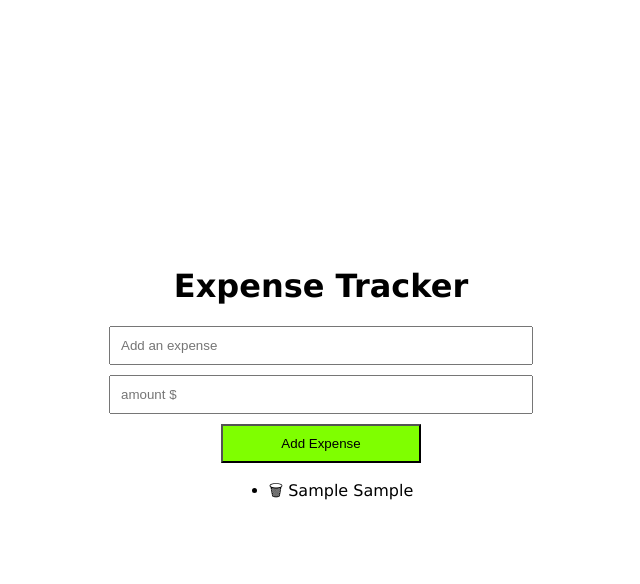
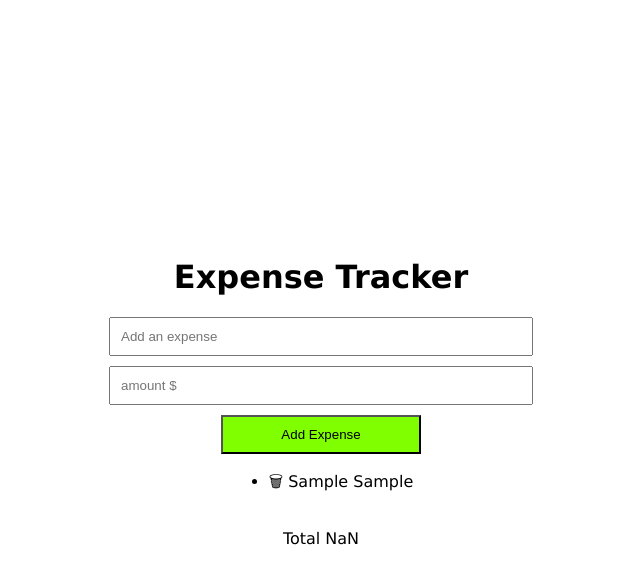
Before and after one commit to Cheaito-Hadi/Expense-Tracker, a plain HTML site: page index.html in a window 1280 px wide. Both pictures are taken after typing "Sample", "Sample" into the empty fields and a click on the button "Add Expense". Shown: the whole page, without its empty margins (319-959 px from the left). Drawn offline with nearby package versions, Linux system fonts and the light colour scheme.

Commit message:
Adding total

```diff
--- a/index.html
+++ b/index.html
@@ -22,7 +22,7 @@
         </div>
         <ul id="expense-list">
         </ul>
-        <p ></p>
+        <p id="total-expense"></p>
     </div>
     <script src="/Expense-Tracker/index.js"></script>
 </body>
--- a/index.js
+++ b/index.js
@@ -1,6 +1,8 @@
 const expenseInput = $("#expense-text");
 const amountInput = $("#expense-amount");
 const expenseList = $("#expense-list");
+let total = $("#total-expense");
+let expenseTotal = 0;
 
 function createExpense(text, amount) {
     return `<li>
@@ -19,10 +21,15 @@ function createExpense(text, amount) {
 
 
     const expense = $(createExpense(expenseInput.val(),amountInput.val()))
+    expense.find(".remove").click(function () {
+      expense.remove()
+    })
 
     expenseList.append(expense)
+    expenseTotal += parseFloat(amountInput.val());
     expenseInput.val("")
     amountInput.val("")
+    total.text(`Total ${expenseTotal}`)
   }
 
   $(document).ready(function () {
--- a/styles/styles.css
+++ b/styles/styles.css
@@ -30,3 +30,8 @@ button{
     background-color: chartreuse;
     padding: 10px;
 }
+
+li:hover span {
+    display: inline;
+    cursor: pointer;
+  }
```
